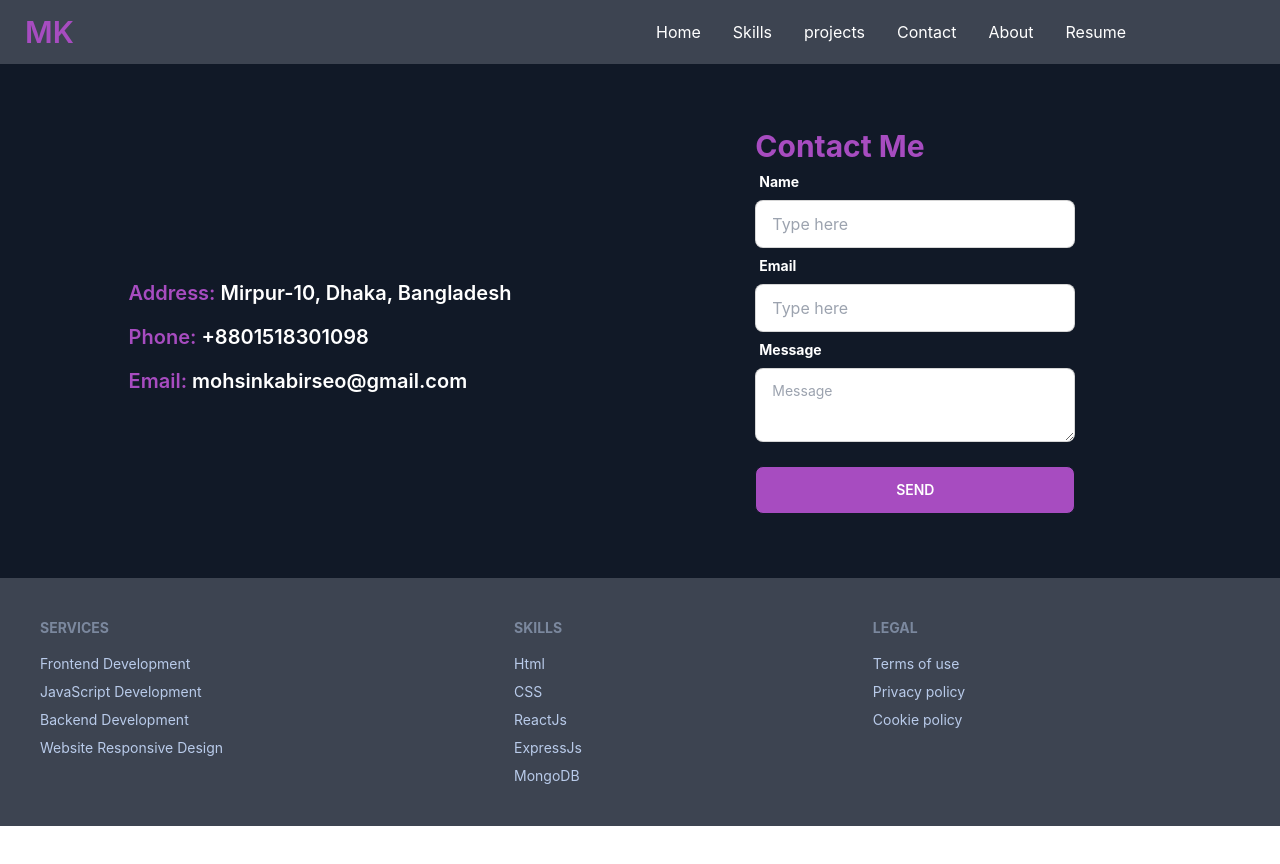
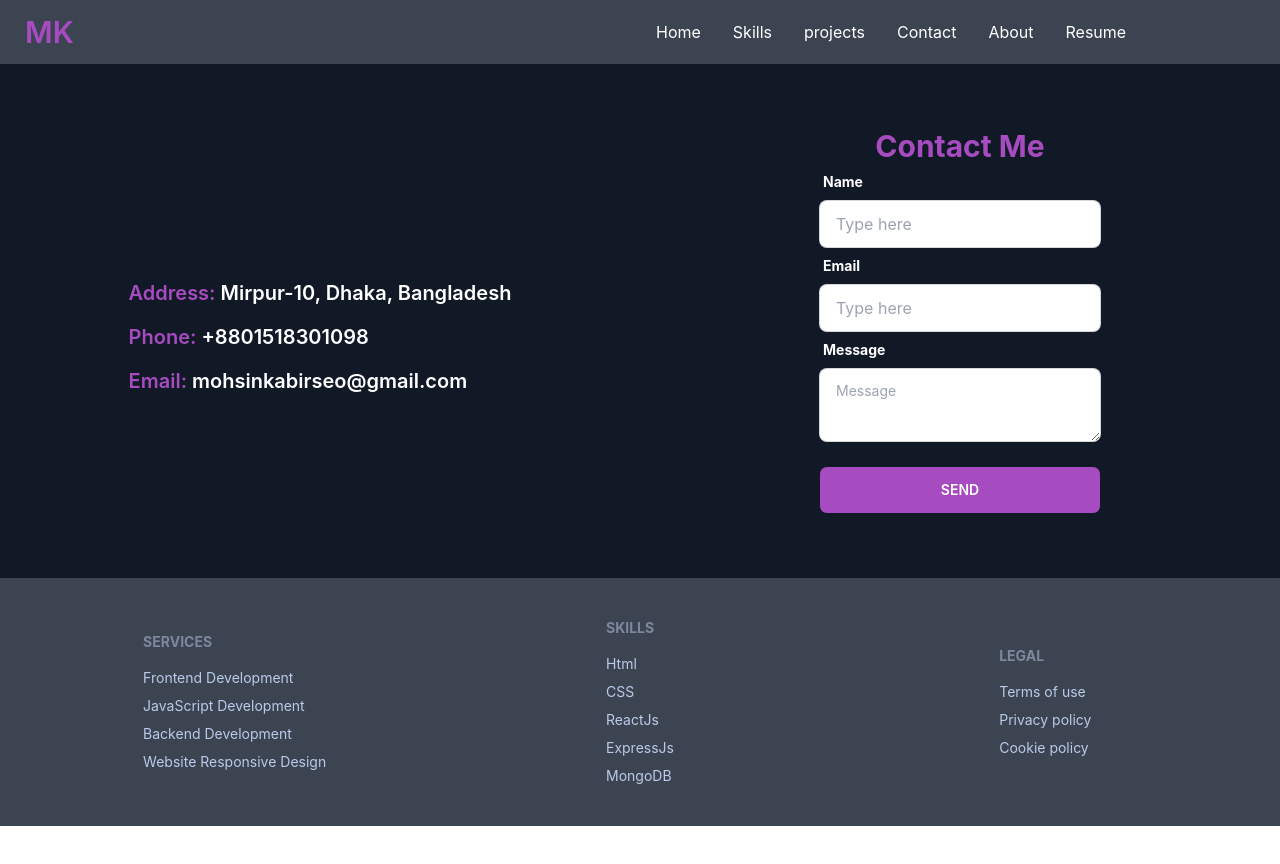
Before and after one commit to mhk98/mohsin-portfolio, a React (Create React App) app: page /contact in a window 1280 px wide. Shown: the top 864 px of the page. Built offline with nearby package versions, Linux system fonts and the light colour scheme.

Commit message:
complete responsibe issues

```diff
--- a/src/Pages/Home/Contact.js
+++ b/src/Pages/Home/Contact.js
@@ -36,8 +36,8 @@ const Contact = () => {
      </div>
 
       <div>
-      <h1 className='text-3xl font-bold text-primary mr-60'>Contact Me</h1>
-      <form ref={form} onSubmit={sendEmail} className='form-control w-full max-w-xs'>
+      <h1 className='text-3xl font-bold text-primary'>Contact Me</h1>
+      <form ref={form} onSubmit={sendEmail} className='form-control max-w-xs'>
       <label class="label">
     <span class="label-text text-white font-bold">Name</span>
   </label>
--- a/src/Pages/Shared/Footer.js
+++ b/src/Pages/Shared/Footer.js
@@ -2,7 +2,7 @@ import React from 'react';
 
 const Footer = () => {
     return (
-        <footer class="footer p-10 bg-accent text-neutral-content my-16">
+        <footer class="footer p-10 bg-accent text-neutral-content my-16 grid lg:grid-cols-3 md:grid-cols-1 sm:grid-cols-1 grid-cols-1 place-items-center ">
   <div>
     <span class="footer-title">Services</span>
     <a class="link link-hover">Frontend Development</a>
```
